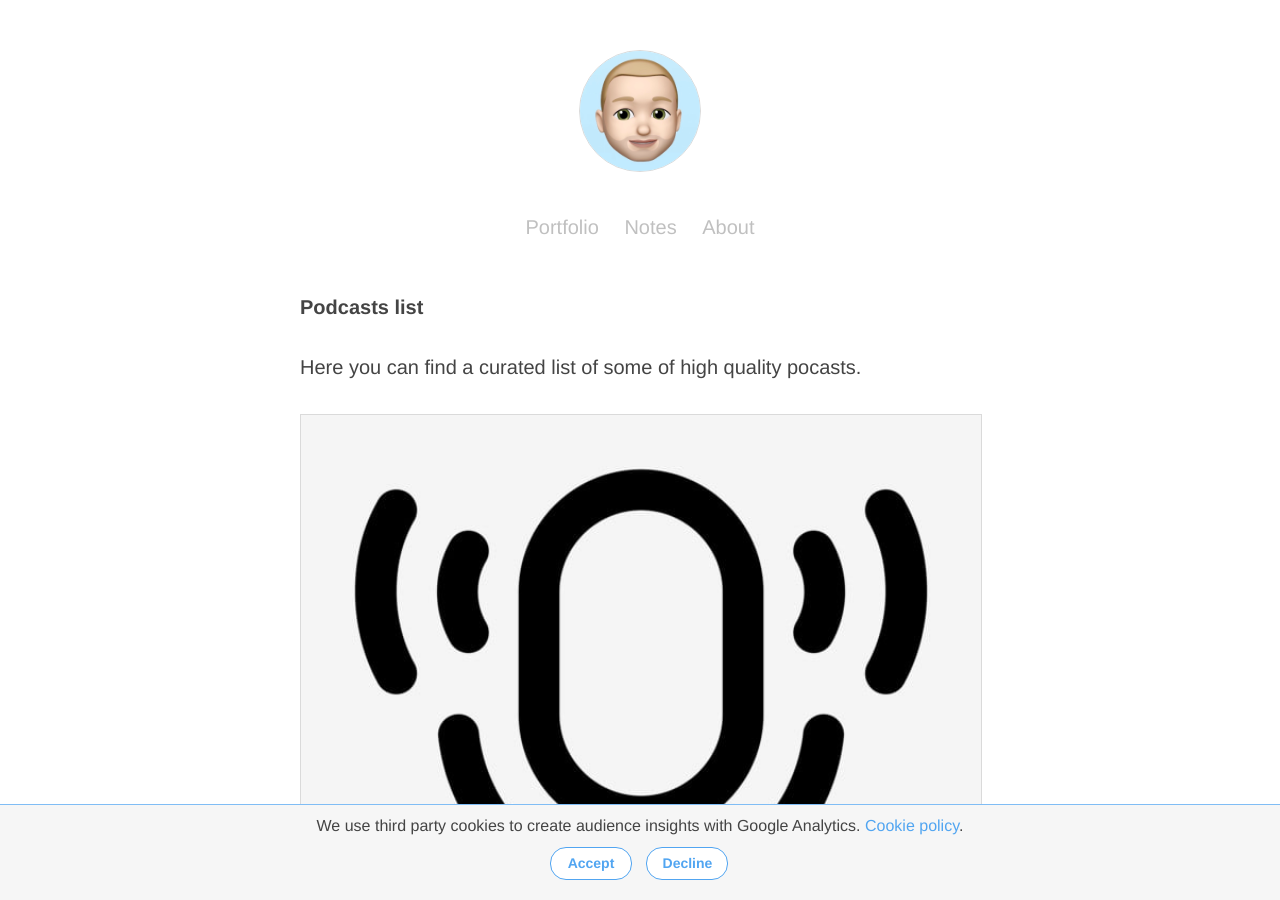
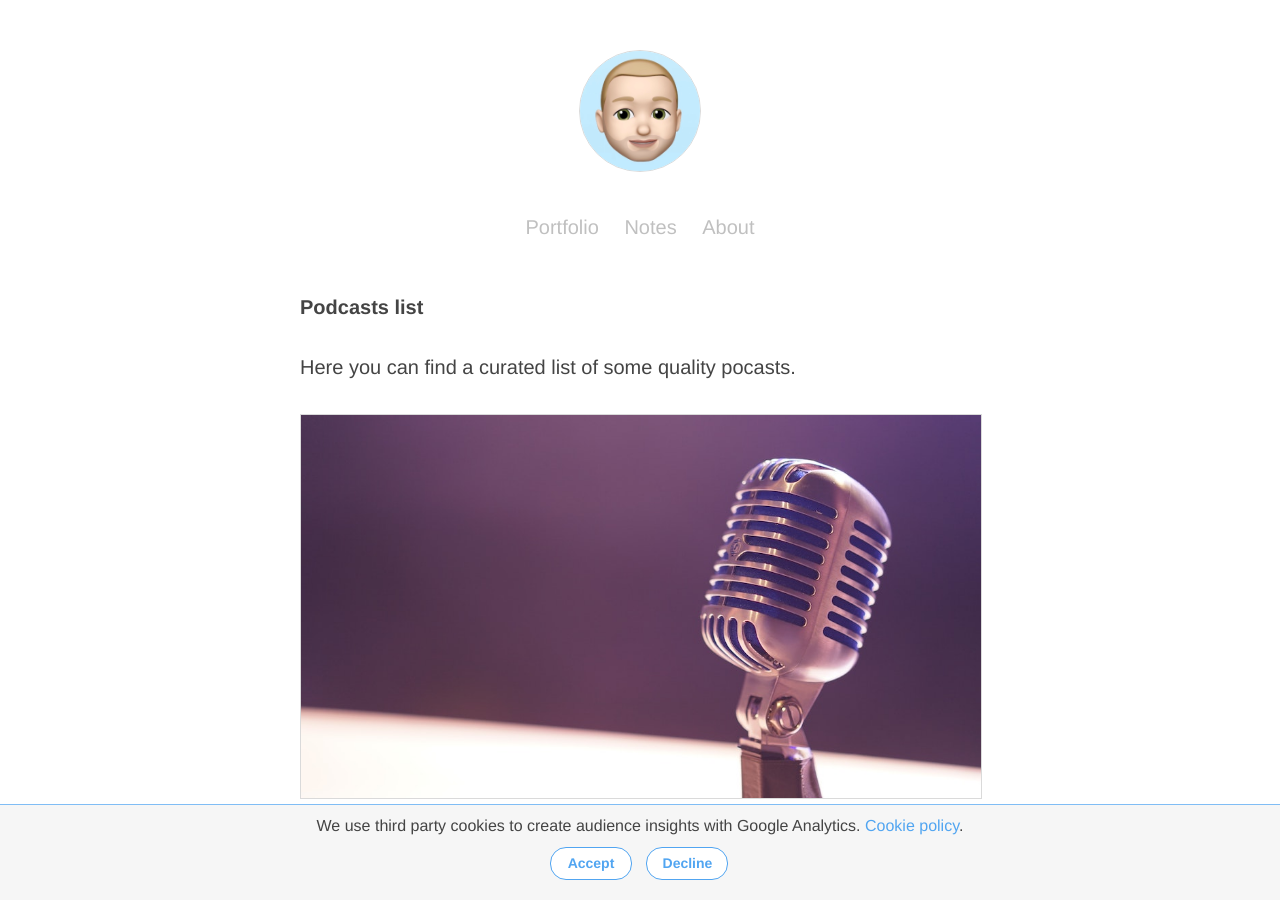
Before and after one commit to paridebroggi/paridebroggi.github.io, a Jekyll site: the page built from _posts/projects/2010-01-01-podcast-demo-page.markdown, in a window 1280 px wide and 900 px high. Built offline with Jekyll 4.4.1, drawn with Linux system fonts in a browser that asks for light colours.

Commit message:
update podcasts visual asset

```diff
--- a/_posts/projects/2010-01-01-podcast-demo-page.markdown
+++ b/_posts/projects/2010-01-01-podcast-demo-page.markdown
@@ -8,7 +8,7 @@ keywords: "podcasts, dailymotion"
 tags: [podcasts]
 title:  "Podcasts list"
 tagline: "A curated list of quality podcasts"
-excerpt: "Here you can find a curated list of some of high quality pocasts."
+excerpt: "Here you can find a curated list of some quality pocasts."
 
 cover_image: 2010-01-01-podcast-demo-page.jpg
 project_url:
```
Also changed, not shown: assets/media/images/2010-01-01-podcast-demo-page.jpg.
